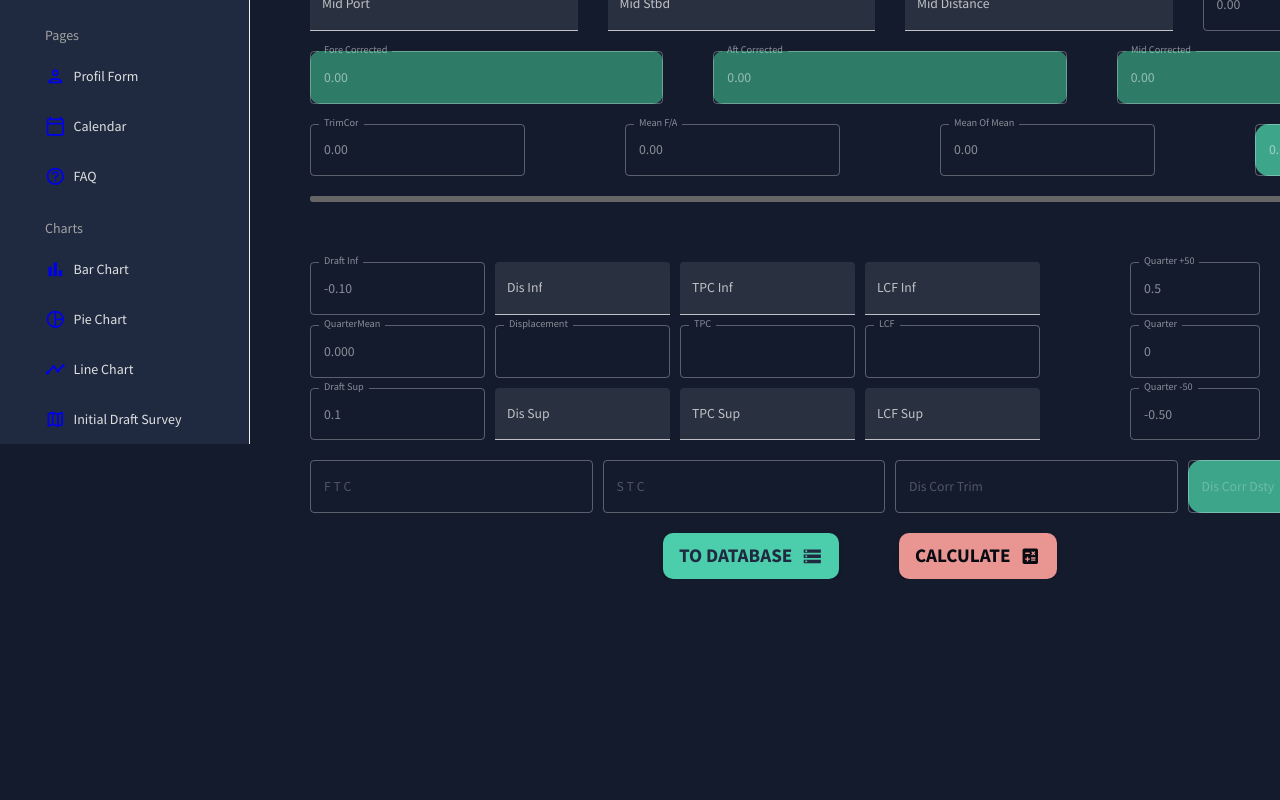
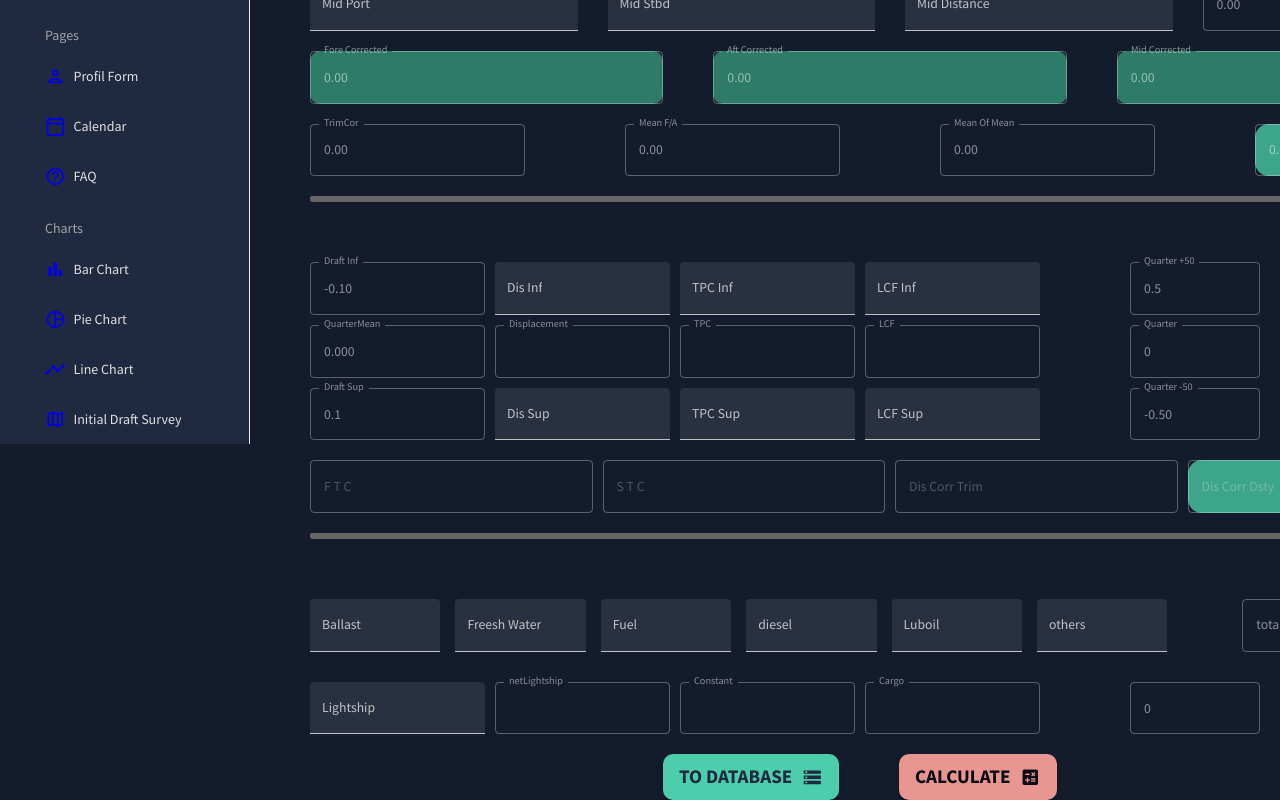
Before and after one commit to Hicham1970/dashboard-admin, a React (Create React App) app: page /valeursInitial in a window 1280 px wide. Shown: the part 508-1308 px from the top of the page. Before the commit the page ends 1087 px from the top, so only its background shows below. Built offline with nearby package versions, Linux system fonts and the light colour scheme.

Commit message:
Add deductibles and netLight ship textField

```diff
--- a/src/components/ValeursInitial.jsx
+++ b/src/components/ValeursInitial.jsx
@@ -60,6 +60,17 @@ export default function ValeursInitial() {
   const [displacementDstyCorrected, setDisplacementDstyCorrected] = useState();
   const [mtcPlus50, setMtcPlus50] = useState();
   const [quarterPlus50, setQuarterPlus50] = useState();
+  const [ballast, setBallast]=useState();
+  const [freeshWater, setFreeshWater]=useState();
+  const [fuel, setFuel]=useState();
+  const [diesel, setDiesel]=useState();
+  const [luboil, setLuboil]=useState();
+  const [others, setOthers]=useState();
+  const [total, setTotal]=useState();
+  const [lightship, setLightship] =useState();
+  const [constant, setConstant] =useState();
+  const [netLightship, setNetLightship] =useState();
+  const [cargo, setCargo] =useState();
 
   //  Fonctions de la logique
   const calculateMeanFore = useCallback(() => {
@@ -1177,7 +1188,195 @@ const calculateDisplacementDstyCorrected = useCallback(() => {
              }}
           />
         </Box>
+        <Box
+          sx={{
+            mt: "20px",
+            borderBottom: "6px solid",
+            color: colors.grey[500],
+              backgroundColor: colors.greenAccent[600],
+              fontWeight: "bold",
+              fontSize: "1.2rem",
+              borderRadius: "14px",
+          }}
+        ></Box>
+        {/* Deductubles */}
+                {/* Ligne 7  */}
 
+                <Box
+          mt="60px"
+          display="flex"
+          gap="15px"
+          sx={{
+            "& > div": { flexColumn: isNonMobile ? undefined : "span 4" },
+          }}
+        >
+          <TextField
+            fullWidth
+            variant="filled"
+            type="number"
+            label="Ballast"
+            onChange={(e) => setBallast(e.target.value)}
+            value={ballast}
+            name="ballast"
+            sx={{ flexColumn: "span 1", width: "140px" }}
+          />
+          <TextField
+            fullWidth
+            variant="filled"
+            type="number"
+            label="Freesh Water"
+            onChange={(e) => setFreeshWater(e.target.value)}
+            value={freeshWater}
+            name="freeshWater"
+            sx={{ flexColumn: "span 1", width: "140px" }}
+          />
+          <TextField
+            fullWidth
+            variant="filled"
+            type="number"
+            label="Fuel"
+            onChange={(e) => setFuel(e.target.value)}
+            value={fuel}
+            name="fuel"
+            sx={{ flexColumn: "span 1", width: "140px" }}
+          />
+          <TextField
+            fullWidth
+            variant="filled"
+            type="number"
+            label="diesel"
+            onChange={(e) => setDiesel(e.target.value)}
+            value={diesel}
+            name="diesel"
+            sx={{ flexColumn: "span 1", width:"140px" }}
+          />
+
+
+          <TextField
+            fullWidth
+            variant="filled"
+            type="number"
+            label="Luboil"
+            onChange={(e) => setLuboil(e.target.value)}
+            value={luboil}
+            name="luboil"
+            sx={{ flexColumn: "span 1",  width: "140px" }}
+          />
+
+          <TextField
+            fullWidth
+            variant="filled"
+            type="number"
+            label="others"
+            onChange={(e) => setOthers(e.target.value)}
+            value={others}
+            name="others"
+            sx={{ flexColumn: "span 1", width: "140px" }}
+          />
+          <TextField
+            fullWidth
+            disabled
+            variant="outlined"
+            type="number"
+            label="total"
+            onChange={(e) => setTotal(e.target.value)}
+            value={total}
+            name="total"
+            sx={{ flexColumn: "span 1", width: "180px", mx:"60px" }}
+          />
+
+        </Box>
+
+
+        <Box
+          mt="30px"
+          display="flex"
+          gap="10px"
+          sx={{
+            "& > div": { flexColumn: isNonMobile ? undefined : "span 4" },
+          }}
+        >
+          <TextField
+            fullWidth
+
+            variant="filled"
+            type="number"
+            label="Lightship"
+            onChange={(e) => setLightship(e.target.value)}
+            value={lightship}
+            name="lightship"
+            sx={{ flexColumn: "span 1", width: "200px",
+
+             }}
+          />
+          <TextField
+            fullWidth
+            disabled
+            variant="outlined"
+            type="number"
+            label="netLightship"
+            onChange={(e) => setNetLightship(e.target.value)}
+            value={Number(netLightship).toFixed(2)}
+            name="netLightship"
+            sx={{ flexColumn: "span 1", width: "200px" }}
+          />
+          <TextField
+            fullWidth
+            disabled
+            variant="outlined"
+            type="number"
+            label="Constant"
+            onChange={(e) => setConstant(e.target.value)}
+            value={Number(constant).toFixed(2)}
+            name="constant"
+            sx={{ flexColumn: "span 1", width: "200px" }}
+          />
+          <TextField
+            fullWidth
+            disabled
+            variant="outlined"
+            type="number"
+            label="Cargo"
+            onChange={(e) => setCargo(e.target.value)}
+            value={Number(cargo).toFixed(2)}
+            name="cargo"
+            sx={{ flexColumn: "span 1", width: "200px" }}
+          />
+
+          <Box
+            sx={{
+              display: "flex",
+              justifyContent: "center",
+              alignItems: "center",
+              mx: "40px",
+            }}
+          >
+            <TextField
+              fullWidth
+              disabled
+              variant="outlined"
+              type="number"
+              label=""
+              onChange={(e) => setQuarter(e.target.value)}
+              value={Number(quarterMean) + 0}
+              name="quarter"
+              sx={{ flexColumn: "span 1", width: "130px", mx: "40px" }}
+            />
+
+            <TextField
+              fullWidth
+              disabled
+              variant="outlined"
+              type="number"
+              label=""
+              onChange={(e) => setMtc(e.target.value)}
+              value={(Number(mtcPlus50) - Number(mtcMinus50)).toFixed(2)}
+              name="mtc"
+              sx={{ flexColumn: "span 1", width: "130px" }}
+            />
+          </Box>
+        </Box>
+        {/* fin Deductibles     */}
         {/* Ligne 10   */}
         <Box
           display="flex"
--- a/src/scenes/invoices/Invoices.jsx
+++ b/src/scenes/invoices/Invoices.jsx
@@ -56,10 +56,10 @@ export default function Invoices() {
       height="75vh"
       sx={{
       "& .MuiDataGrid-cell":{
-      borderBotom:"none",
+      borderBottom:"none",
       },
       "& .name-column-cell .MuiDataGrid-cell MuiDataGrid-cell--textLeft":{
-      coloe:colors.greenAccent[300],
+      color:colors.greenAccent[300],
       },
       "& .MuiDataGrid-columnHeader":{
       backgroundColor:colors.blueAccent[700]
```
